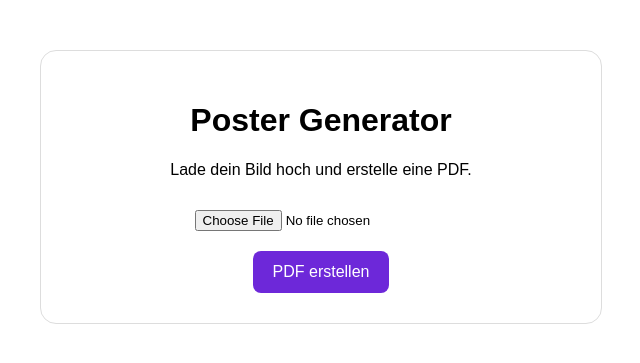
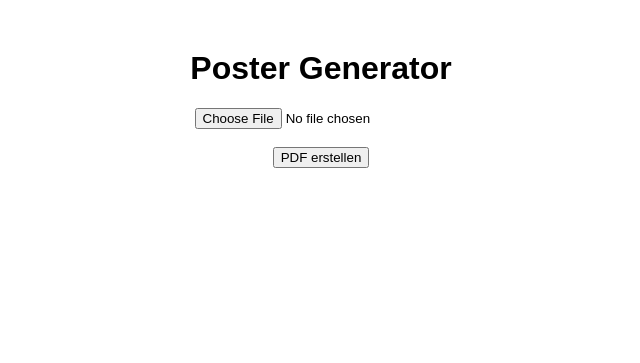
Before and after one commit to DE-Lupo/poster-tool, a Flask app: page / in a window 1280 px wide. Shown: the top 363 px of the page, without its empty margins (319-959 px from the left). Run offline with Flask 3, Linux system fonts and the light colour scheme.

Commit message:
Update index.html

```diff
--- a/templates/index.html
+++ b/templates/index.html
@@ -1,66 +1,23 @@
 <!DOCTYPE html>
 <html lang="de">
 <head>
-    <meta charset="UTF-8">
-    <title>Poster Generator</title>
+<meta charset="UTF-8">
+<title>Poster Generator</title>
+</head>
 
-    <style>
-        body {
-            font-family: Arial, sans-serif;
-            text-align: center;
-            margin-top: 50px;
-        }
+<body style="text-align:center; margin-top:50px; font-family:Arial;">
 
-        .container {
-            max-width: 500px;
-            margin: 0 auto;
-            padding: 30px;
-            border: 1px solid #ddd;
-            border-radius: 16px;
-        }
+<h1>Poster Generator</h1>
 
-        input {
-            margin-top: 15px;
-        }
+<form action="/create-pdf" method="post" enctype="multipart/form-data">
 
-        button {
-            margin-top: 20px;
-            padding: 12px 20px;
-            font-size: 16px;
-            border: none;
-            border-radius: 8px;
-            background: #6d28d9;
-            color: white;
-            cursor: pointer;
-        }
+    <input type="file" name="image" required>
 
-        button:hover {
-            background: #5b21b6;
-        }
+    <br><br>
 
-        #loading {
-            display: none;
-            margin-top: 20px;
-            font-weight: bold;
-        }
-    </style>
-</head>
-<body>
+    <input type="submit" value="PDF erstellen">
 
-<div class="container">
-    <h1>Poster Generator</h1>
-    <p>Lade dein Bild hoch und erstelle eine PDF.</p>
-
-    <form action="/create-pdf" method="post" enctype="multipart/form-data">
-        <input type="file" name="image" accept="image/*" required>
-        <br>
-        <button type="submit">PDF erstellen</button>
-    </form>
-
-    <div id="loading">
-        PDF wird erstellt...
-    </div>
-</div>
+</form>
 
 </body>
 </html>
```
